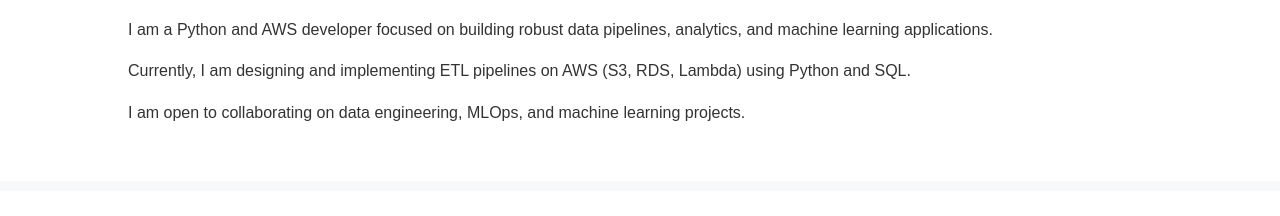
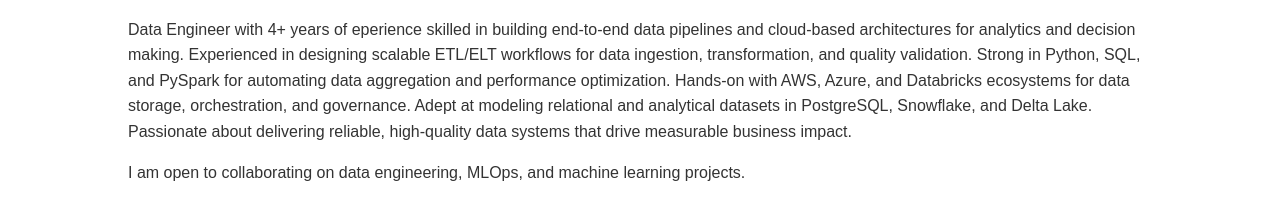
Before and after one commit to prataprajareddy2337-cell/prataprajareddy2337-cell.github.io, a plain HTML site: page index.html in a window 1280 px wide. Shown: the part 343-559 px from the top of the page. Drawn offline with Linux system fonts and the light colour scheme.

Commit message:
Revise 'About Me' section with new details
Updated the 'About Me' section to reflect current skills and experience.

```diff
--- a/index.html
+++ b/index.html
@@ -42,8 +42,12 @@
   </nav>
   <section id="about">
     <h2>About Me</h2>
-    <p>I am a Python and AWS developer focused on building robust data pipelines, analytics, and machine learning applications.</p>
-    <p>Currently, I am designing and implementing ETL pipelines on AWS (S3, RDS, Lambda) using Python and SQL.</p>
+    <p>Data Engineer with 4+ years of eperience skilled in building end-to-end data pipelines and cloud-based architectures for analytics and decision making.
+Experienced in designing scalable ETL/ELT workflows for data ingestion, transformation, and quality validation.
+Strong in Python, SQL, and PySpark for automating data aggregation and performance optimization.
+Hands-on with AWS, Azure, and Databricks ecosystems for data storage, orchestration, and governance.
+Adept at modeling relational and analytical datasets in PostgreSQL, Snowflake, and Delta Lake.
+Passionate about delivering reliable, high-quality data systems that drive measurable business impact.</p>
     <p>I am open to collaborating on data engineering, MLOps, and machine learning projects.</p>
   </section>
   <section id="tech">
```
